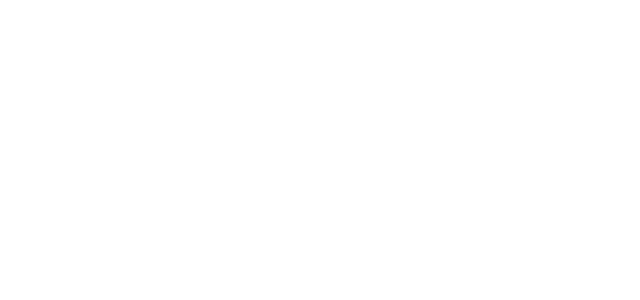
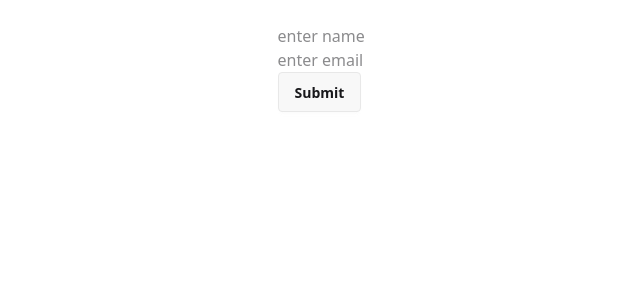
Before and after one commit to siddikur-dev/react-core-concept-3, a React (Vite) app: page / in a window 1280 px wide. Shown: the top 300 px of the page, without its empty margins (247-887 px from the left). Built offline with nearby package versions, Linux system fonts and the light colour scheme.

Commit message:
Access form data using onSubmit and e target

```diff
--- a/src/App.jsx
+++ b/src/App.jsx
@@ -1,11 +1,12 @@
-
-import './App.css'
+import "./App.css";
+import Form from "./Component/Form/Form";
 
 function App() {
-
   return (
-    <></>
-  )
+    <>
+      <Form></Form>
+    </>
+  );
 }
 
-export default App
+export default App;
--- /dev/null
+++ b/src/Component/Form/Form.jsx
@@ -0,0 +1,27 @@
+import React from "react";
+
+const Form = () => {
+  const handleOnSubmit = (e) => {
+    e.preventDefault();
+    console.log(e.target.name.value);
+    console.log(e.target.email.value);
+  };
+  return (
+    <div className=" flex justify-center my-6 ">
+      <form onSubmit={handleOnSubmit}>
+        <input type="text" name="name" placeholder="enter name" />
+        <br />
+        <input
+          className=""
+          type="text"
+          name="email"
+          placeholder="enter email"
+        />
+        <br />
+        <input className="btn" type="submit" value="Submit" />
+      </form>
+    </div>
+  );
+};
+
+export default Form;
```
